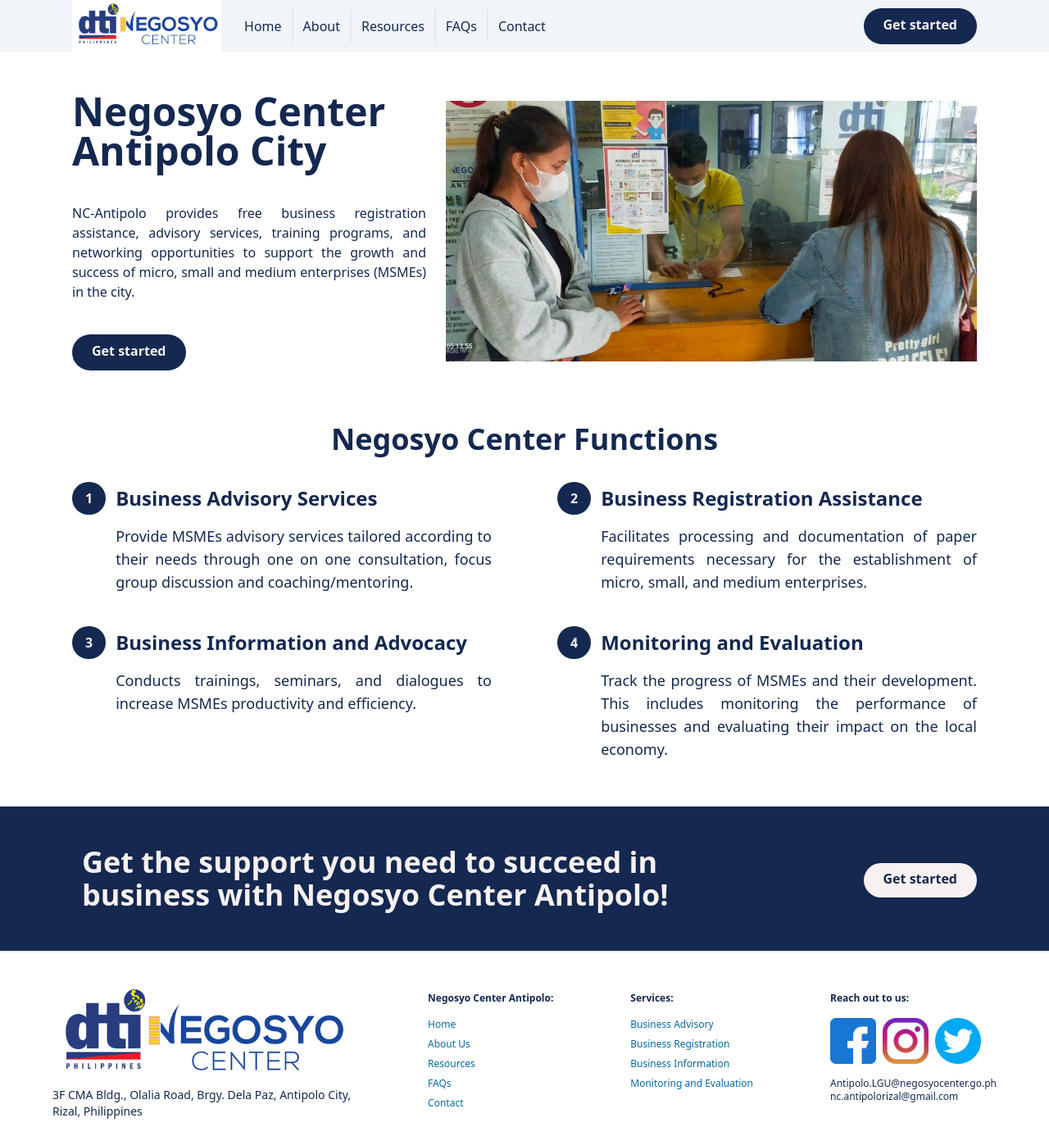
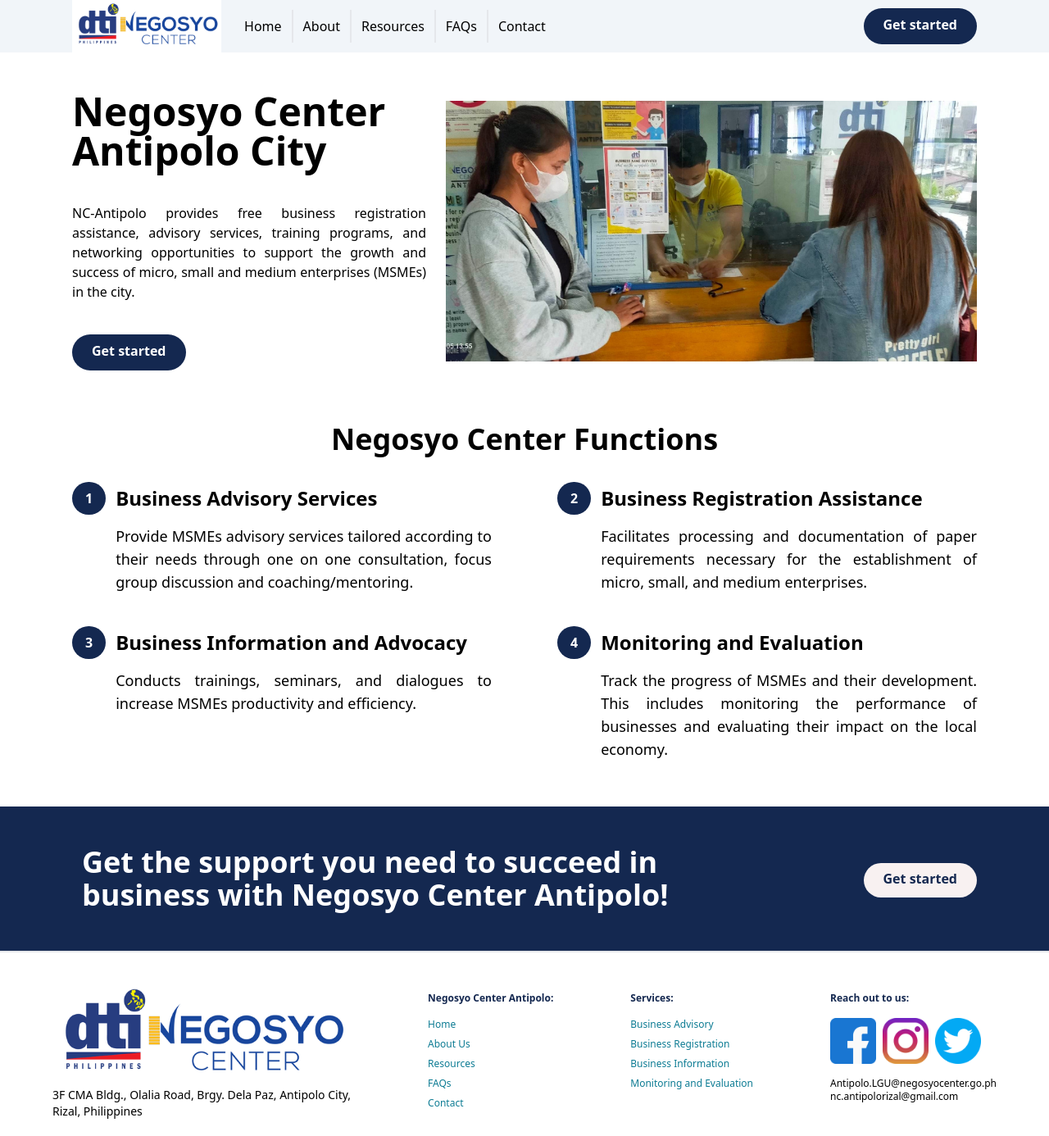
Before and after one commit to rylCodes/nc-antipolo-website, a Django app: page / in a window 1280 px wide. Shown: the whole page at 82% size. Run offline with Django 4.2, Linux system fonts and the light colour scheme; some libraries are stand-ins or nearby versions.

Commit message:
changed colors

```diff
--- a/templates/base.html
+++ b/templates/base.html
@@ -14,7 +14,7 @@
 		{% tailwind_css %}
 	</head>
 
-	<body class="text-myNavy">
+	<body class="">
 		<header class="bg-slate-100">{% include 'partials/navigation.html' %}</header>
 		<main>{% block pageContent %} {% endblock pageContent %}</main>
 		<footer class="border-t-2">{% include 'partials/footer.html' %}</footer>
--- a/templates/home.html
+++ b/templates/home.html
@@ -13,7 +13,7 @@
                         NC-Antipolo provides free business registration assistance, advisory services, training programs, and networking opportunities to support the growth and success of micro, small and medium enterprises (MSMEs) in the city.
                     </p>
                     <div class="flex justify-center lg:justify-start">
-                        <a href="{% url 'assistance' %}" class="font-bold p-3 px-6 pt-2 text-cream bg-myNavy rounded-full baseline hover:bg-blue-900">
+                        <a href="{% url 'assistance' %}" class="font-bold p-3 px-6 pt-2 text-white bg-myNavy rounded-full baseline hover:bg-paleBlue">
                             Get started
                         </a>
                     </div>
@@ -41,12 +41,12 @@
                 <div class="container flex flex-col items-center justify-between mx-auto space-y-10 lg:space-y-0 lg:space-x-16 lg:flex-row lg:items-baseline">
                     <!--Item 1-->
                     <div class="flex flex-col max-w-2xl space-y-3 lg:space-y-0 lg:space-x-3 lg:flex-row lg:max-w-lg lg:w-1/2">
-                        <div class="rounded-l-full bg-paleBlue lg:bg-transparent">
+                        <div class="rounded-l-full bg-myNavy lg:bg-transparent">
                             <div class="flex items-center space-x-2">
-                                <div class="py-2 px-4 text-cream font-bold rounded-full bg-myOrange lg:bg-myNavy">
+                                <div class="py-2 px-4 text-white font-bold rounded-full bg-turquoise lg:bg-myNavy">
                                     1
                                 </div>
-                                <h3 class="text-lg text-cream font-bold lg:mb-4 lg:hidden">
+                                <h3 class="text-lg text-white font-bold lg:mb-4 lg:hidden">
                                     Business Advisory Services
                                 </h3>
                             </div>
@@ -62,12 +62,12 @@
                     </div>
                     <!--Item 2-->
                     <div class="flex flex-col max-w-2xl space-y-3 lg:space-y-0 lg:space-x-3 lg:flex-row lg:max-w-lg lg:w-1/2">
-                        <div class="rounded-l-full bg-paleBlue lg:bg-transparent">
+                        <div class="rounded-l-full bg-myNavy lg:bg-transparent">
                             <div class="flex items-center space-x-2">
-                                <div class="py-2 px-4 text-cream font-bold rounded-full bg-myOrange lg:bg-myNavy">
+                                <div class="py-2 px-4 text-white font-bold rounded-full bg-turquoise lg:bg-myNavy">
                                     2
                                 </div>
-                                <h3 class="text-lg text-cream font-bold lg:mb-4 lg:hidden">
+                                <h3 class="text-lg text-white font-bold lg:mb-4 lg:hidden">
                                     Business Registration Assistance
                                 </h3>
                             </div>
@@ -87,12 +87,12 @@
                 <div class="container flex flex-col items-center justify-between mx-auto space-y-10 lg:space-y-0 lg:space-x-16 lg:flex-row lg:items-baseline">
                     <!--Item 3-->
                     <div class="flex flex-col max-w-2xl space-y-3 lg:space-y-0 lg:space-x-3 lg:flex-row lg:max-w-lg lg:w-1/2">
-                        <div class="rounded-l-full bg-paleBlue lg:bg-transparent">
+                        <div class="rounded-l-full bg-myNavy lg:bg-transparent">
                             <div class="flex items-center space-x-2">
-                                <div class="py-2 px-4 text-cream font-bold rounded-full bg-myOrange lg:bg-myNavy">
+                                <div class="py-2 px-4 text-white font-bold rounded-full bg-turquoise lg:bg-myNavy">
                                     3
                                 </div>
-                                <h3 class="text-lg text-cream font-bold lg:mb-4 lg:hidden">
+                                <h3 class="text-lg text-white font-bold lg:mb-4 lg:hidden">
                                     Business Information and Advocacy
                                 </h3>
                             </div>
@@ -108,12 +108,12 @@
                     </div>
                     <!--Item 4-->
                     <div class="flex flex-col max-w-2xl space-y-3 lg:space-y-0 lg:space-x-3 lg:flex-row lg:max-w-lg lg:w-1/2">
-                        <div class="rounded-l-full bg-paleBlue lg:bg-transparent">
+                        <div class="rounded-l-full bg-myNavy lg:bg-transparent">
                             <div class="flex items-center space-x-2">
-                                <div class="py-2 px-4 text-cream font-bold rounded-full bg-myOrange lg:bg-myNavy">
+                                <div class="py-2 px-4 text-white font-bold rounded-full bg-turquoise lg:bg-myNavy">
                                     4
                                 </div>
-                                <h3 class="text-lg text-cream font-bold lg:mb-4 lg:hidden">
+                                <h3 class="text-lg text-white font-bold lg:mb-4 lg:hidden">
                                     Monitoring and Evaluation
                                 </h3>
                             </div>
@@ -136,12 +136,12 @@
         <section class="bg-myNavy mt-14">
             <div class="container flex flex-col max-w-6xl items-center justify-between mx-auto py-8 px-6 space-y-12 lg:space-y-0 lg:flex-row lg:py-12">
                 <!--Heading-->
-                <h2 class="max-w-xl px-3 text-center font-bold text-2xl text-cream lg:max-w-3xl lg:text-left lg:text-4xl">
+                <h2 class="max-w-xl px-3 text-center font-bold text-2xl text-white lg:max-w-3xl lg:text-left lg:text-4xl">
                     Get the support you need to succeed in business with Negosyo Center Antipolo!
                 </h2>
                 <div>
                 <!--Button-->
-                <a href="{% url 'assistance' %}" class="p-3 px-6 pt-2 font-bold bg-cream rounded-full baseline hover:bg-gray-300">
+                <a href="{% url 'assistance' %}" class="p-3 px-6 pt-2 font-bold bg-cream rounded-full text-myNavy hover:bg-gray-300">
                     Get started
                 </a>
                 </div>
--- a/templates/partials/footer.html
+++ b/templates/partials/footer.html
@@ -19,11 +19,11 @@
             <p class="font-bold text-xs text-myNavy">Negosyo Center Antipolo:</p>
         </div>
         <div class="flex flex-col items-center justify-center space-y-2 lg:justify-start lg:items-start">
-            <a href="{% url 'home' %}" class="text-xs text-sky-700 hover:text-blue-950">Home</a>
-            <a href="{% url 'about' %}" class="text-xs text-sky-700 hover:text-blue-950">About Us</a>
-            <a href="{% url 'resources' %}" class="text-xs text-sky-700 hover:text-blue-950">Resources</a>
-            <a href="{% url 'faqs' %}" class="text-xs text-sky-700 hover:text-blue-950">FAQs</a>
-            <a href="{% url 'contact' %}" class="text-xs text-sky-700 hover:text-blue-950">Contact</a>
+            <a href="{% url 'home' %}" class="text-xs text-turquoise hover:text-paleBlue">Home</a>
+            <a href="{% url 'about' %}" class="text-xs text-turquoise hover:text-paleBlue">About Us</a>
+            <a href="{% url 'resources' %}" class="text-xs text-turquoise hover:text-paleBlue">Resources</a>
+            <a href="{% url 'faqs' %}" class="text-xs text-turquoise hover:text-paleBlue">FAQs</a>
+            <a href="{% url 'contact' %}" class="text-xs text-turquoise hover:text-paleBlue">Contact</a>
         </div>
     </div>
 
@@ -33,10 +33,10 @@
             <p class="font-bold text-xs text-myNavy">Services:</p>
         </div>
         <div class="flex flex-col items-center justify-center space-y-2 lg:justify-start lg:items-start">
-            <a href="#" class="text-xs text-sky-700 hover:text-blue-950">Business Advisory</a>
-            <a href="{% url 'business_registration' %}" class="text-xs text-sky-700 hover:text-blue-950">Business Registration</a>
-            <a href="#" class="text-xs text-sky-700 hover:text-blue-950">Business Information</a>
-            <a href="#" class="text-xs text-sky-700 hover:text-blue-950">Monitoring and Evaluation</a>
+            <a href="#" class="text-xs text-turquoise hover:text-paleBlue">Business Advisory</a>
+            <a href="{% url 'business_registration' %}" class="text-xs text-turquoise hover:text-paleBlue">Business Registration</a>
+            <a href="#" class="text-xs text-turquoise hover:text-paleBlue">Business Information</a>
+            <a href="#" class="text-xs text-turquoise hover:text-paleBlue">Monitoring and Evaluation</a>
         </div>
     </div>
 
--- a/templates/partials/navigation.html
+++ b/templates/partials/navigation.html
@@ -17,7 +17,7 @@
             </div>
 
             <!--Get Started Button-->
-            <a id="getStartedButton" href="{% url 'assistance' %}" class="hidden p-3 px-6 pt-2 text-cream font-bold whitespace-nowrap bg-myNavy rounded-full hover:bg-blue-900 md:block">
+            <a id="getStartedButton" href="{% url 'assistance' %}" class="hidden p-3 px-6 pt-2 text-white font-bold whitespace-nowrap bg-myNavy rounded-full hover:bg-paleBlue md:block">
                 Get started
             </a>
 
@@ -28,13 +28,13 @@
                 <span class="h-1 w-6 rounded bg-blue-950 group-hover:bg-blue-500"></span>
             </div>
             <!--Alt Navigation-->
-            <div id="altNavigation" class="hidden absolute divide-y top-5 right-8 h-auto w-48 bg-myOrange shadow flex-col justify-center rounded-lg text-lg font-bold text-cream text-center md:hidden">
-                <a class="px-2 py-1 hover:rounded-md hover:bg-orange-400 min-w-full mx-auto" href="{% url 'home' %}">Home</a>
-                <a class="px-2 py-1 hover:rounded-md hover:bg-orange-400 min-w-full mx-auto" href="{% url 'about' %}">About</a>
-                <a class="px-2 py-1 hover:rounded-md hover:bg-orange-400 min-w-full mx-auto" href="{% url 'assistance'%}">Assistance</a>
-                <a class="px-2 py-1 hover:rounded-md hover:bg-orange-400 min-w-full mx-auto" href="{% url 'resources' %}">Resources</a>
-                <a class="px-2 py-1 hover:rounded-md hover:bg-orange-400 min-w-full mx-auto" href="{% url 'faqs' %}">FAQs</a>
-                <a class="px-2 py-1 hover:rounded-md hover:bg-orange-400 min-w-full mx-auto" href="{% url 'contact' %}">Contact</a>
+            <div id="altNavigation" class="hidden absolute divide-y top-5 right-8 h-auto w-48 bg-turquoise shadow flex-col justify-center rounded-lg text-lg font-bold text-white text-center md:hidden">
+                <a class="px-2 py-1 hover:rounded-md hover:bg-skyBlue min-w-full mx-auto" href="{% url 'home' %}">Home</a>
+                <a class="px-2 py-1 hover:rounded-md hover:bg-skyBlue min-w-full mx-auto" href="{% url 'about' %}">About</a>
+                <a class="px-2 py-1 hover:rounded-md hover:bg-skyBlue min-w-full mx-auto" href="{% url 'assistance'%}">Assistance</a>
+                <a class="px-2 py-1 hover:rounded-md hover:bg-skyBlue min-w-full mx-auto" href="{% url 'resources' %}">Resources</a>
+                <a class="px-2 py-1 hover:rounded-md hover:bg-skyBlue min-w-full mx-auto" href="{% url 'faqs' %}">FAQs</a>
+                <a class="px-2 py-1 hover:rounded-md hover:bg-skyBlue min-w-full mx-auto" href="{% url 'contact' %}">Contact</a>
             </div>
         </div>
     </div>
--- a/theme/static/css/dist/styles.css
+++ b/theme/static/css/dist/styles.css
@@ -1189,29 +1189,24 @@ select {
   background-color: rgb(14 165 233 / var(--tw-bg-opacity));
 }
 
+.bg-slate-100 {
+  --tw-bg-opacity: 1;
+  background-color: rgb(241 245 249 / var(--tw-bg-opacity));
+}
+
+.bg-turquoise {
+  --tw-bg-opacity: 1;
+  background-color: rgb(12 123 147 / var(--tw-bg-opacity));
+}
+
+.bg-white {
+  --tw-bg-opacity: 1;
+  background-color: rgb(255 255 255 / var(--tw-bg-opacity));
+}
+
 .bg-skyBlue {
   --tw-bg-opacity: 1;
-  background-color: rgb(12 123 147 / var(--tw-bg-opacity));
-}
-
-.bg-slate-100 {
-  --tw-bg-opacity: 1;
-  background-color: rgb(241 245 249 / var(--tw-bg-opacity));
-}
-
-.bg-white {
-  --tw-bg-opacity: 1;
-  background-color: rgb(255 255 255 / var(--tw-bg-opacity));
-}
-
-.bg-paleBlue {
-  --tw-bg-opacity: 1;
-  background-color: rgb(39 73 109 / var(--tw-bg-opacity));
-}
-
-.bg-myOrange {
-  --tw-bg-opacity: 1;
-  background-color: rgb(229 124 35 / var(--tw-bg-opacity));
+  background-color: rgb(0 168 204 / var(--tw-bg-opacity));
 }
 
 .p-3 {
@@ -1370,9 +1365,19 @@ select {
   color: rgb(255 255 255 / var(--tw-text-opacity));
 }
 
-.text-blue-950 {
+.text-skyBlue {
   --tw-text-opacity: 1;
-  color: rgb(23 37 84 / var(--tw-text-opacity));
+  color: rgb(0 168 204 / var(--tw-text-opacity));
+}
+
+.text-paleBlue {
+  --tw-text-opacity: 1;
+  color: rgb(39 73 109 / var(--tw-text-opacity));
+}
+
+.text-turquoise {
+  --tw-text-opacity: 1;
+  color: rgb(12 123 147 / var(--tw-text-opacity));
 }
 
 .shadow {
--- a/theme/static_src/tailwind.config.js
+++ b/theme/static_src/tailwind.config.js
@@ -52,7 +52,7 @@ module.exports = {
                 myNavy: '#142850',
                 paleBlue: '#27496D',
                 turquoise: '#0C7B93',
-                skyBlue: '#0C7B93',
+                skyBlue: '#00A8CC',
             }
         },
     },
```
Also changed, not shown: other parts of theme/static/css/dist/styles.css (+48 -42 lines), templates/assistance.html (+8 -8 lines), templates/contact.html (+5 -5 lines), templates/resources.html (+14 -14 lines).
